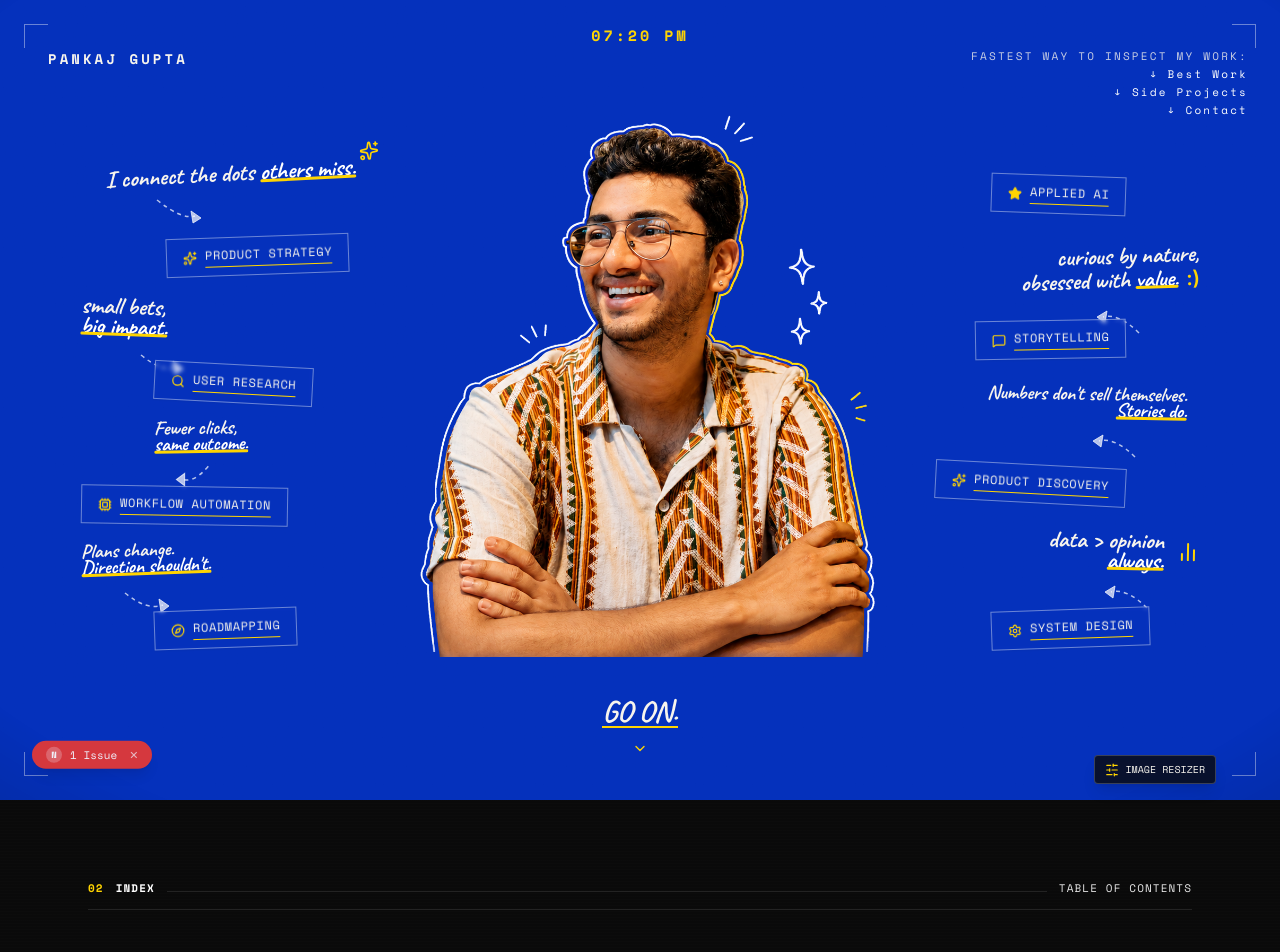
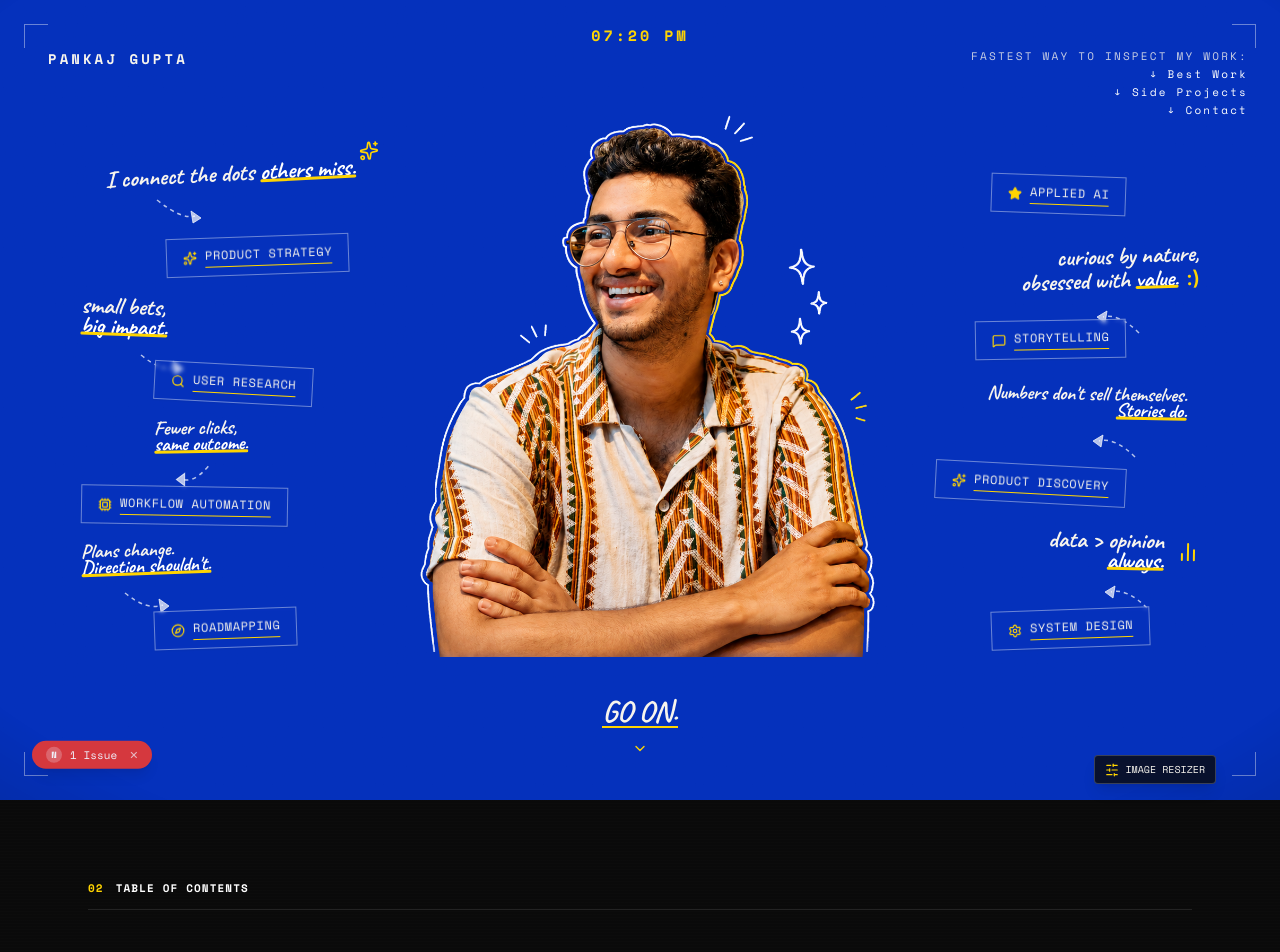
Before and after one commit to onalunchbreak/pankaj-gupta-portfolio, a Next.js app: page / in a window 1280 px wide. Shown: the top 952 px of the page. Built offline with nearby package versions, Linux system fonts and the light colour scheme.

Commit message:
fix(nav-index): replace Index with TABLE OF CONTENTS title and remove right-side subtitle

```diff
--- a/src/components/sections/nav-index.tsx
+++ b/src/components/sections/nav-index.tsx
@@ -64,8 +64,6 @@ export default function NavIndex() {
             <div className="flex items-baseline gap-3">
               <span className="text-[#FFD400] font-bold">{NAV_INDEX.index}</span>
               <span className="text-white font-bold">{NAV_INDEX.title}</span>
-              <span className="ml-auto hidden h-px flex-1 bg-white/10 sm:block" />
-              <span className="hidden sm:inline text-white/90">{"table of contents"}</span>
             </div>
           </motion.div>
 
--- a/src/lib/data.ts
+++ b/src/lib/data.ts
@@ -83,7 +83,7 @@ export const HERO = {
 // Navigation Index
 export const NAV_INDEX = {
   index: "02",
-  title: "Index",
+  title: "TABLE OF CONTENTS",
   items: [
     { label: "About Me", annotation: "how I ended up here", target: "origin" },
     { label: "Product Playbook", annotation: "how I think about products", target: "product-os" },
```
